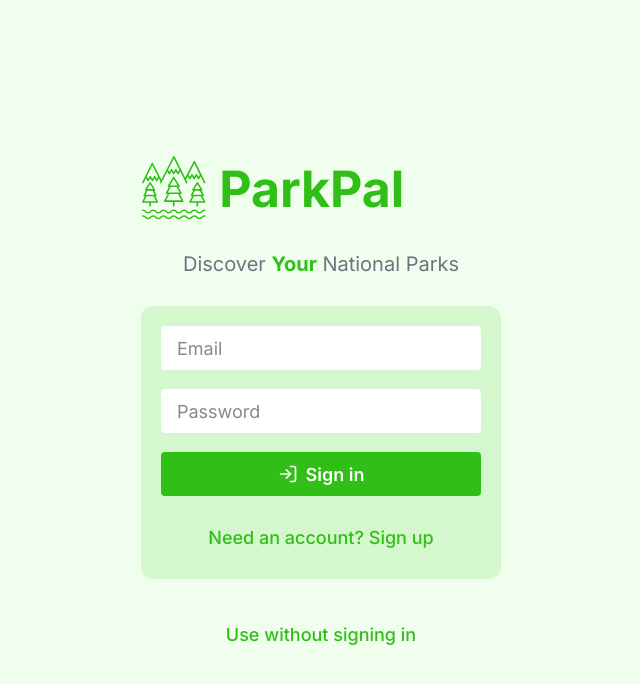
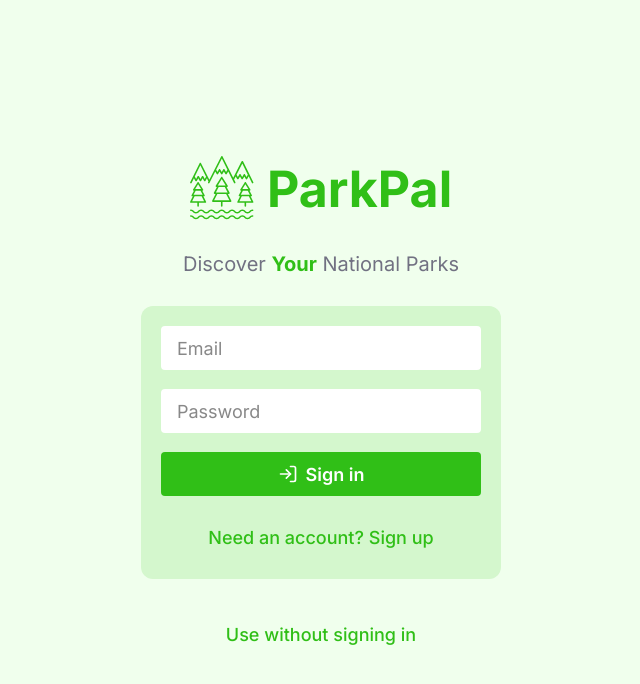
Before and after one commit to tomcog/parkpal, a React (Vite) app: page / in a window 1280 px wide. Shown: the top 684 px of the page, without its empty margins (319-959 px from the left). Built offline with nearby package versions, Linux system fonts and the light colour scheme.

Commit message:
fixed header alignment

```diff
--- a/src/imports/NounNationalPark19895091.tsx
+++ b/src/imports/NounNationalPark19895091.tsx
@@ -21,7 +21,7 @@ export default function NounNationalPark() {
   return (
     <div className="relative size-full" data-name="noun-national-park-1989509 1">
       <div className="flex flex-row items-center size-full">
-        <div className="box-border content-stretch flex gap-[13px] items-center px-px py-0 relative size-full p-[0px]">
+        <div className="box-border content-stretch flex gap-[13px] items-center justify-center px-0 py-0 relative size-full text-left">
           <Group />
           <p className="font-['Inter'] font-bold leading-[normal] not-italic relative shrink-0 text-[50px] text-brand-accent text-nowrap whitespace-pre">ParkPal</p>
         </div>
```
